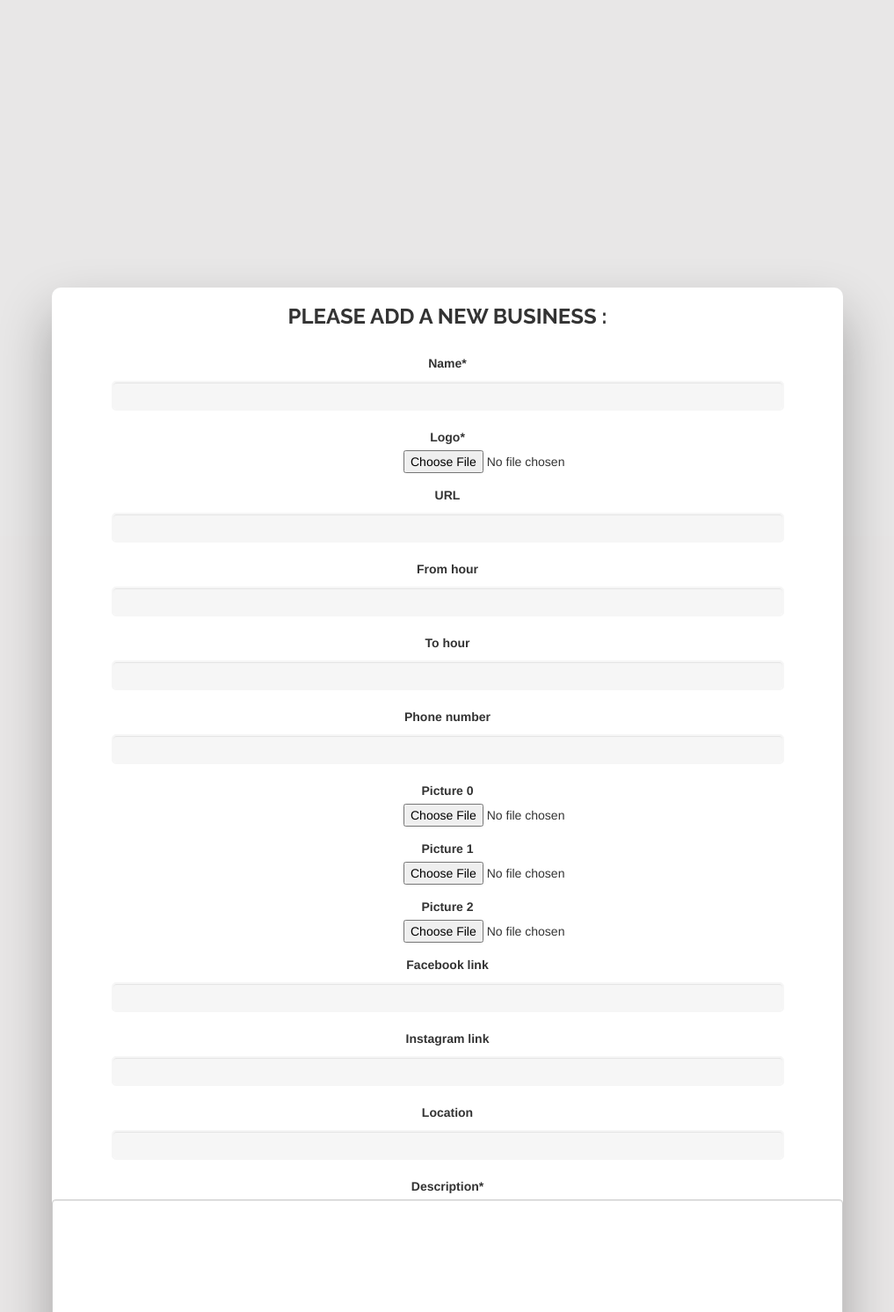
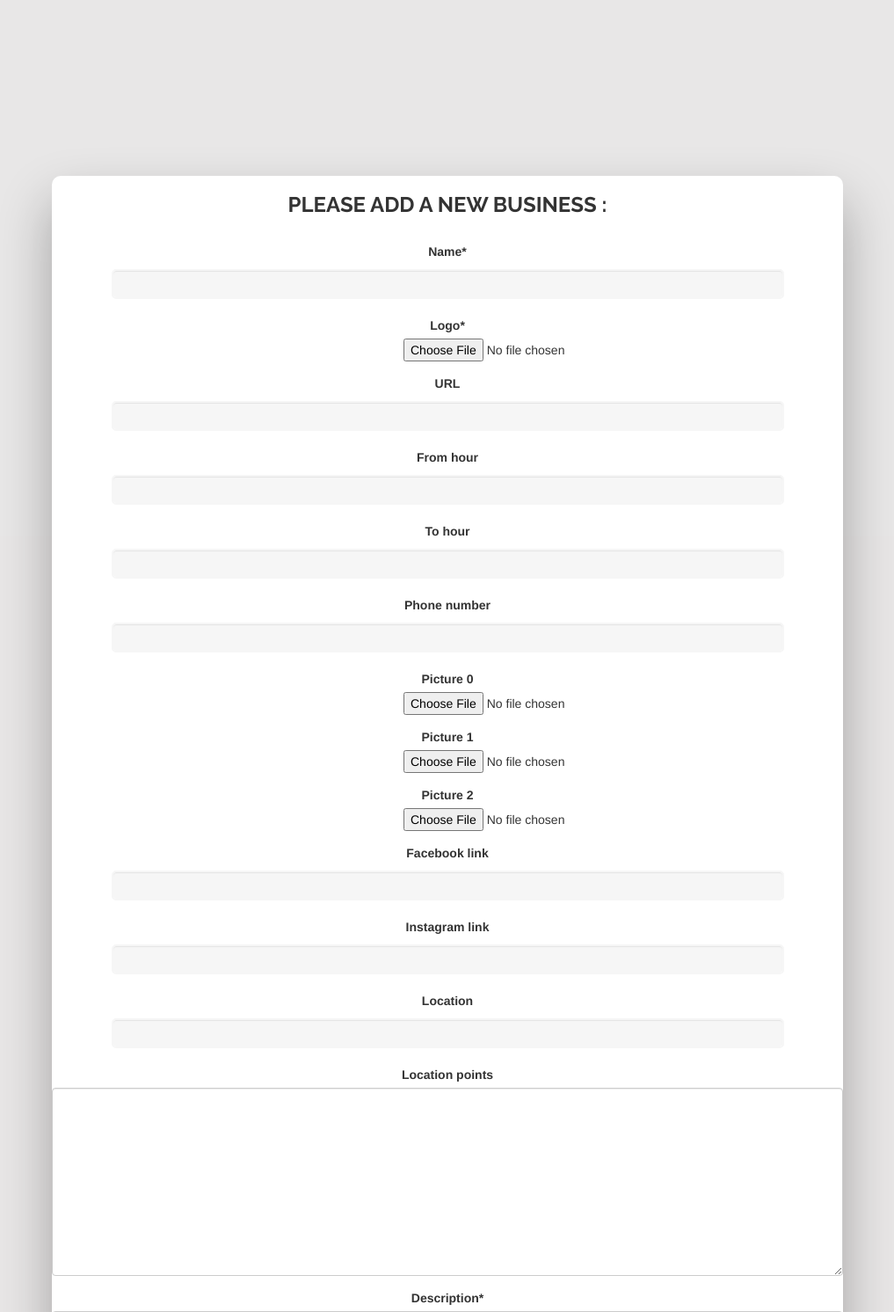
Before and after one commit to avivz450/A-GBusinessesPromotions, a Django app: a page that uses App/templates/home/base.html in a window 1520 px wide; the page is wider, and only the part inside the window is pictured. Shown: the part 153-1645 px from the top of that part at 88% size, without its empty margins (251-1268 px from the left). Run offline with Django 3.2, Linux system fonts and the light colour scheme; a user stored in the database is signed in; data comes from the database, SQL or seed files in the repository; data that the repository does not hold is empty; some libraries are stand-ins or nearby versions.

Commit message:
Fix not showing map bug

```diff
--- a/App/Static/home/css/new_business.css
+++ b/App/Static/home/css/new_business.css
@@ -381,11 +381,3 @@
     margin-top: 10px;
     margin-bottom: 10px;
 }
-
-.locationwidget form-control{
-    display: none;
-}
-
-#div_id_location_points{
-  display: none;
-}
```
